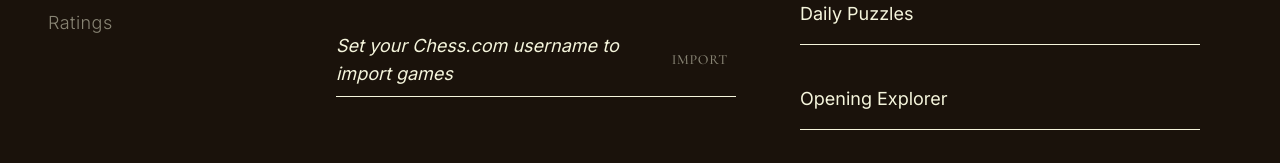
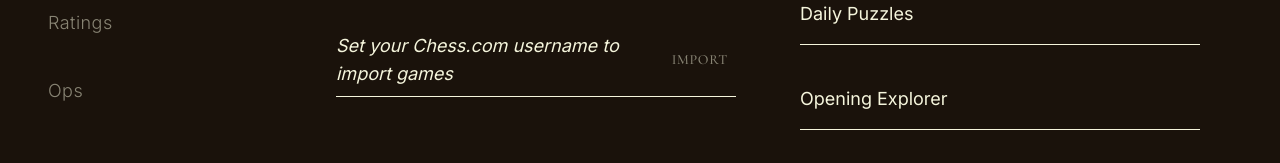
Before and after one commit to laulopezreal/KnightMind, a React (Vite) app in the folder apps/web/: page / in a window 1280 px wide. Shown: the part 438-601 px from the top of the page. Built offline with nearby package versions, Linux system fonts and the light colour scheme.

Commit message:
feat(web): add Ops page to navigation
Add Ops route and sidebar navigation item to enable access to the operations page.

```diff
--- a/apps/web/src/App.tsx
+++ b/apps/web/src/App.tsx
@@ -4,6 +4,7 @@
 import Engine from './pages/Engine';
 import Puzzles from './pages/Puzzles';
 import RatingInsights from './pages/RatingInsights';
+import Ops from './pages/Ops';
 import Layout from './components/Layout';
 import { ChessUsernameProvider } from './context/ChessUsernameContext';
 
@@ -18,6 +19,7 @@
             <Route path="/engine" element={<Engine />} />
             <Route path="/puzzles" element={<Puzzles />} />
             <Route path="/rating-insights" element={<RatingInsights />} />
+            <Route path="/ops" element={<Ops />} />
           </Routes>
         </Layout>
       </BrowserRouter>
--- a/apps/web/src/components/Sidebar.tsx
+++ b/apps/web/src/components/Sidebar.tsx
@@ -27,6 +27,7 @@
                     <NavItem to="/engine" label="Engine" isActive={location.pathname === '/engine'} />
                     <NavItem to="/puzzles" label="Puzzles" isActive={location.pathname === '/puzzles'} />
                     <NavItem to="/rating-insights" label="Ratings" isActive={location.pathname === '/rating-insights'} />
+                    <NavItem to="/ops" label="Ops" isActive={location.pathname === '/ops'} />
                 </nav>
             </div>
 
```
